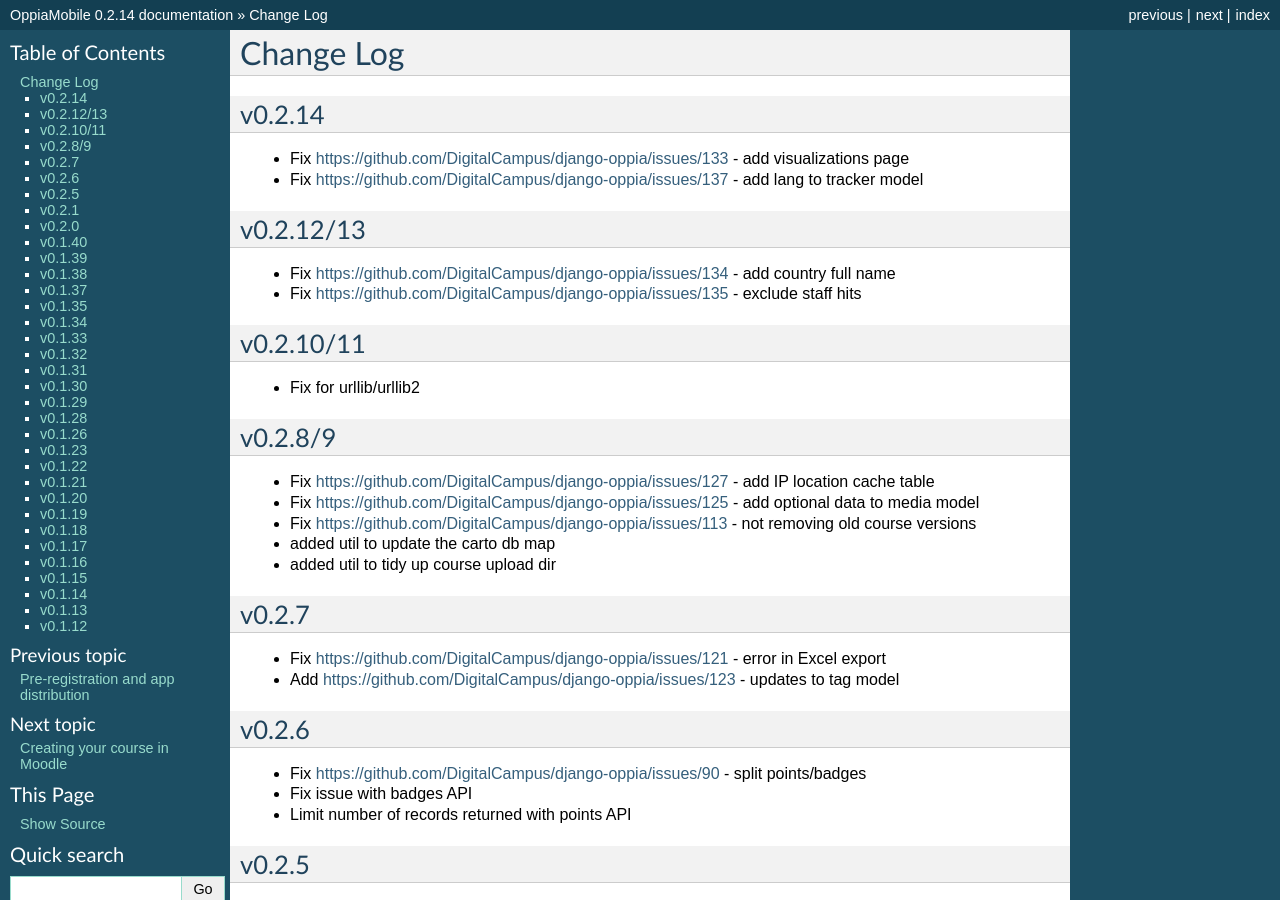
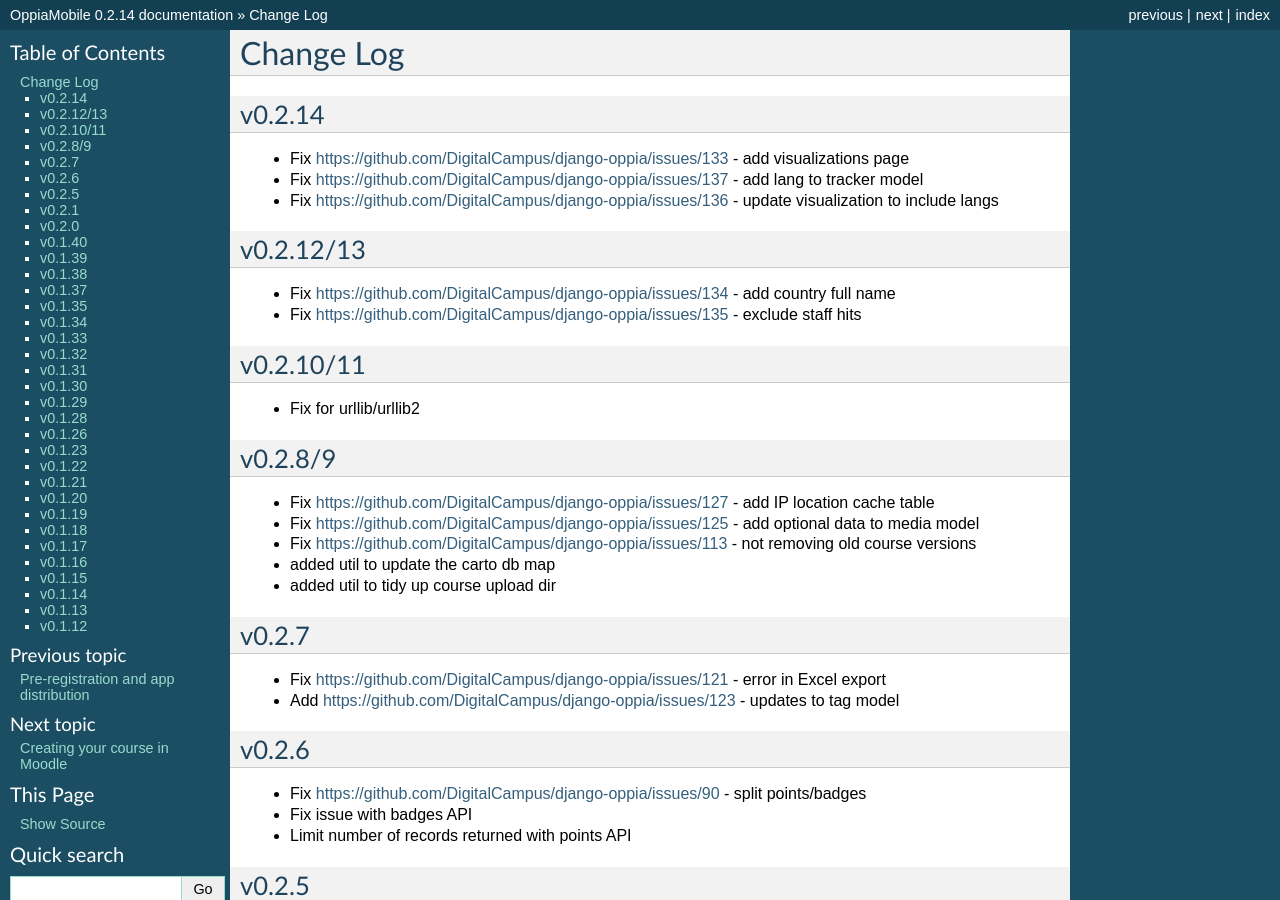
Before and after one commit to DigitalCampus/django-oppia, a Sphinx documentation site: the page built from docs/changelog.rst, in a window 1280 px wide and 900 px high. Built offline with Sphinx 7.4.7, drawn with Linux system fonts in a browser that asks for light colours; the version number is read from the project's files by our own code.

Commit message:
update change log

```diff
--- a/docs/changelog.rst
+++ b/docs/changelog.rst
@@ -5,6 +5,7 @@
 -------
 * Fix https://github.com/DigitalCampus/django-oppia/issues/133 - add visualizations page
 * Fix https://github.com/DigitalCampus/django-oppia/issues/137 - add lang to tracker model
+* Fix https://github.com/DigitalCampus/django-oppia/issues/136 - update visualization to include langs
 
 v0.2.12/13
 ----------
```
